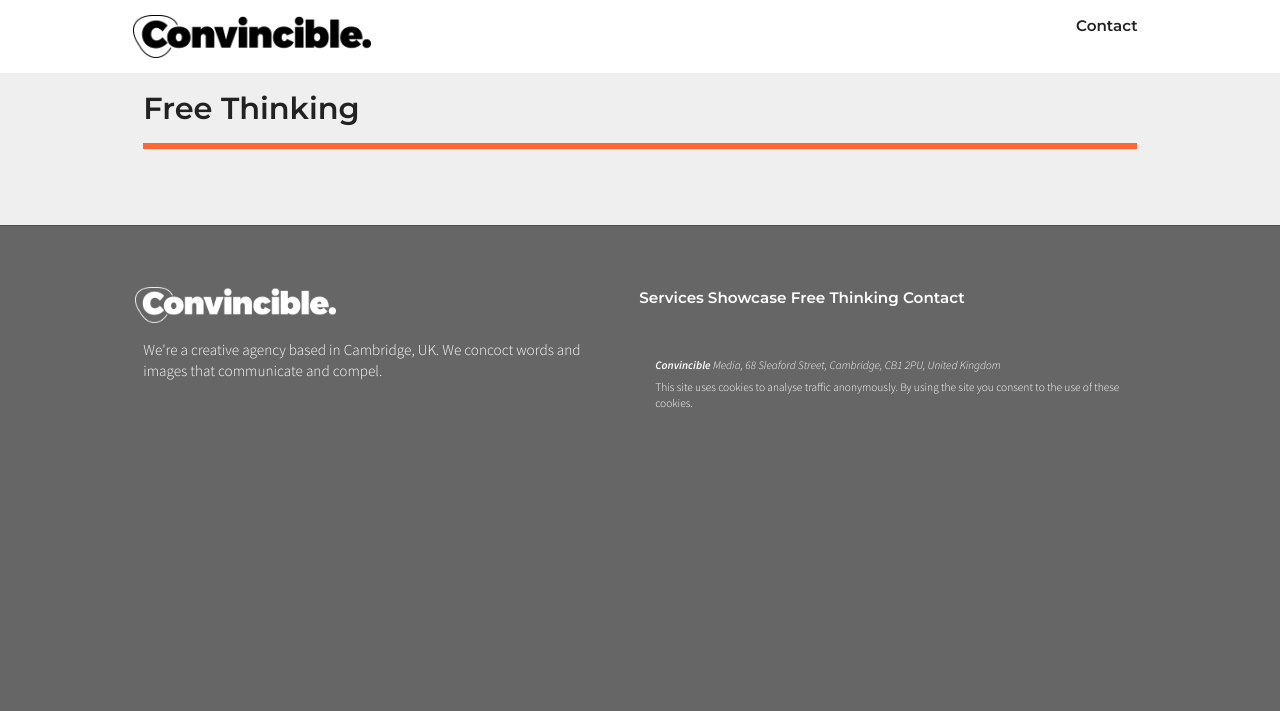
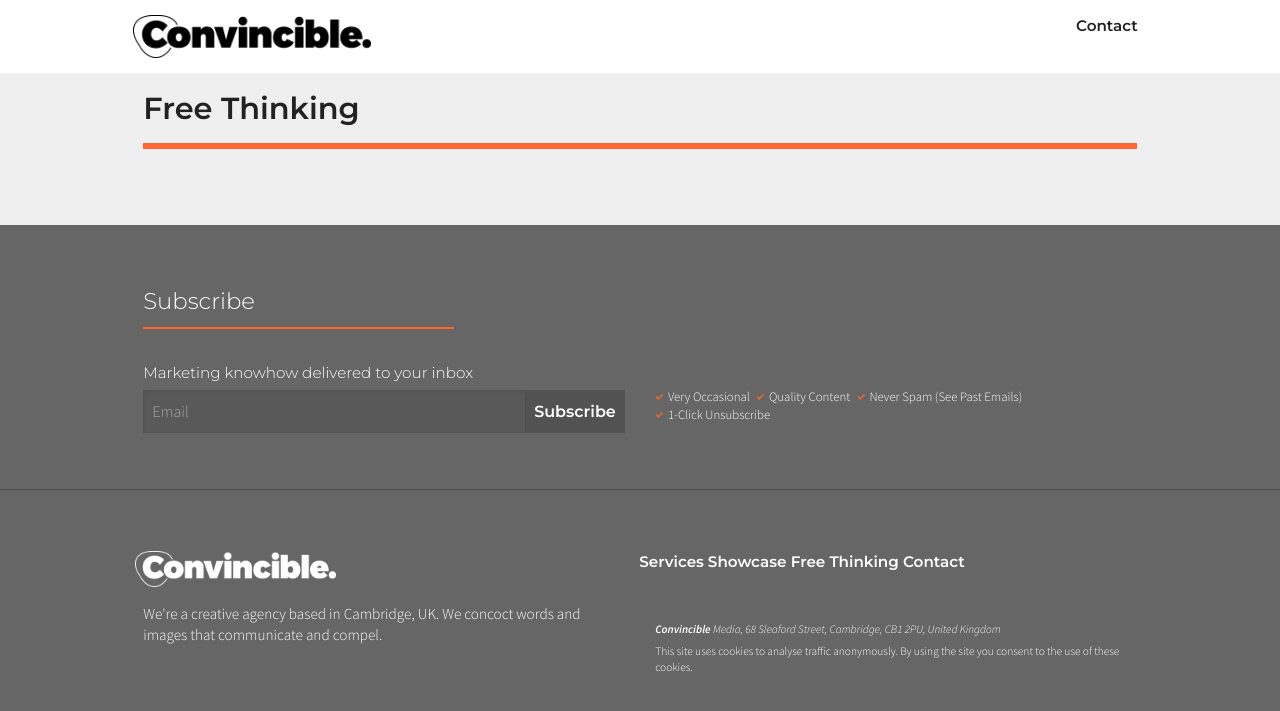
Before and after one commit to ConvincibleMedia/ConvincibleMedia, a Jekyll site: the page built from source/articles.html, in a window 1280 px wide. Shown: the top 711 px of the page. Built offline with Jekyll 4.4.1, drawn with Linux system fonts in a browser that asks for light colours.

Commit message:
Add subscription box, show articles

```diff
--- a/source/_includes/footer.html
+++ b/source/_includes/footer.html
@@ -1,15 +1,21 @@
-{% unless page.collection == 'articles' %}
 <section class="spaced invert">
 	<div class="container">
 		<div class="row">
 			<div class="col-sm-4">
-				<h2 class="subtitle"><a href="/articles.html">Free Thinking</a></h2>
+				<h2 class="subtitle">
+					{% if page.title == 'Free Thinking' %}
+						Subscribe
+					{% else %}
+						<a href="/articles.html">Free Thinking</a>
+					{% endif %}
+				</h2>
 			</div>
 		</div>
-		{% assign articles = site.articles | sort: 'date' | reverse | slice: 0, 2%}
+		{% unless page.collection == 'articles' %}
+			{% assign articles = site.articles | sort: 'date' | reverse %}
 			<div class="row">
 				{% assign img_format = site.data.images.thumb %}
-			{% for item in articles %}
+				{% for item in articles limit:3 %}
 					{% assign mod2 = forloop.index | modulo: 2 %}
 					{% assign mod3 = forloop.index | modulo: 3 %}
 					<div class="col-md-4 col-sm-6">
@@ -29,9 +35,57 @@
 					{% endif %}
 				{% endfor %}
 			</div>
+		{% endunless %}
+		<div class="row" id="subscribe">
+			<h3 class="hide">Subscribe</h3>
+			<div class="col-lg-4">
+				<div class="row">
+					<div class="col-xs-12">
+						<label for="mce-EMAIL" class="subtitle">Marketing knowhow delivered to your inbox</label>
+					</div>
+				</div>
+			</div>
+			<div class="col-lg-8">
+				<div class="row">
+					<div class="col-md-6">
+						<form action="https://media.us16.list-manage.com/subscribe/post?u=e178fcfb5ce7340d6f76a7d9c&amp;id=3be02ffe91" method="post" id="mc-embedded-subscribe-form" name="mc-embedded-subscribe-form" target="_blank">
+							<div id="mc_embed_signup_scroll">
+								<div class="mc-field-group">
+									<div id="signup">
+										<div id="signup-email">
+											<input type="email" value="" placeholder="Email" required="required" name="EMAIL" id="mce-EMAIL" />
+										</div>
+										<div id="signup-button">
+											<input type="submit" value="Subscribe" name="subscribe" id="mc-embedded-subscribe" class="button" />
+										</div>
+									</div>
+								</div>
+								<div id="mce-responses">
+									<div class="response" id="mce-error-response" style="display:none"></div>
+									<div class="response" id="mce-success-response" style="display:none"></div>
+								</div>
+								<div class="hide" aria-hidden="true">
+									<input type="text" name="b_e178fcfb5ce7340d6f76a7d9c_3be02ffe91" tabindex="-1" value="" aria-hidden="true" />
+									<input type="hidden" value="1" checked="checked" name="group[5755][1]" id="mce-group[5755]-5755-0" aria-hidden="true" />
+								</div>
+							</div>
+						</form>
+					</div>
+					<div class="col-md-6">
+						<div id="subscribe-info">
+							<ul>
+								<li>Very Occasional</li>
+								<li>Quality Content</li>
+								<li>Never Spam (<a target="_blank" href="https://us16.campaign-archive.com/home/?u=e178fcfb5ce7340d6f76a7d9c&id=3be02ffe91">See Past Emails</a>)</li>
+								<li>1-Click Unsubscribe</li>
+							</ul>
+						</div>
+					</div>
+				</div>
+			</div>
+		</div>
 	</div>
 </section>
-{% endunless %}
 
 <section id="bottom" class="spaced invert">
 	<div class="container">
```
Lines whose indentation alone changed are shown as unchanged.
